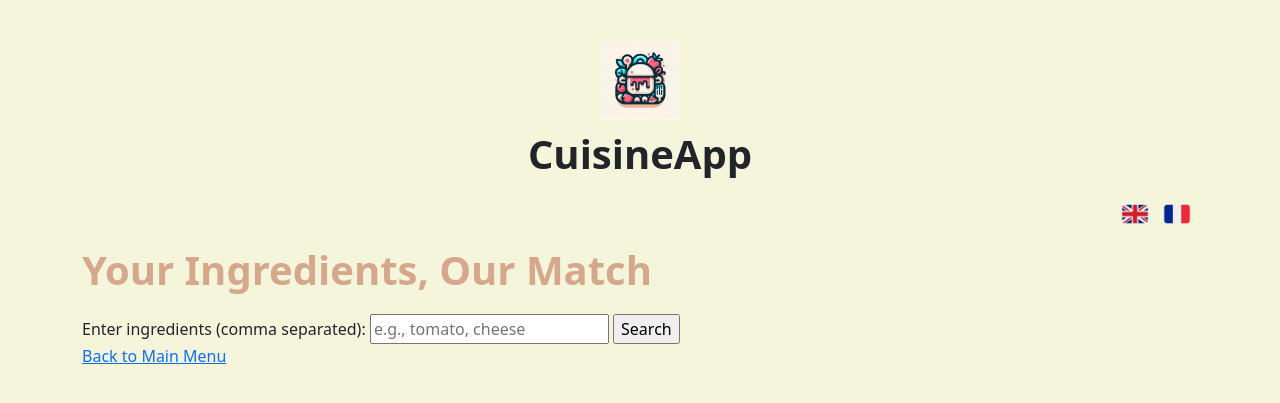
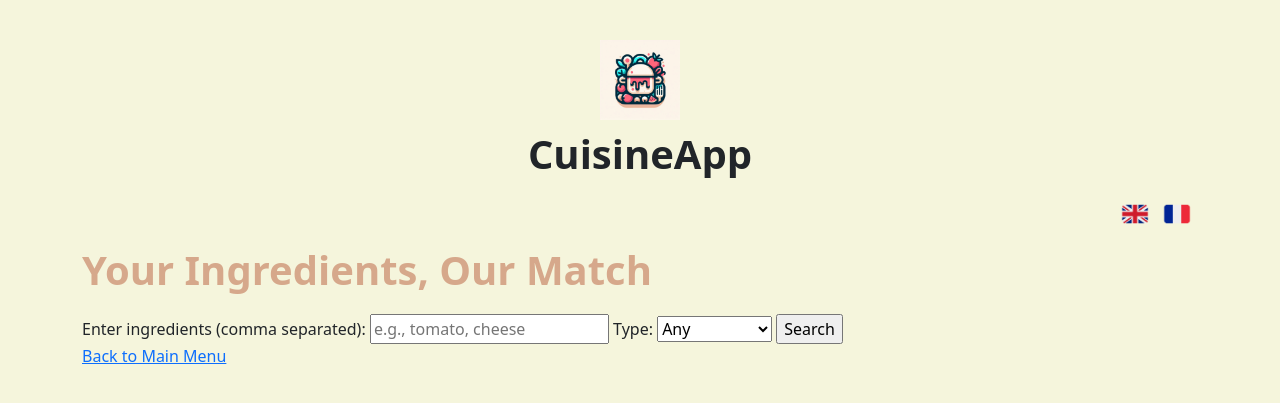
Before and after one commit to Brainscienstorm/flaskapplirecette, a Flask app: page /ingredient_search in a window 1280 px wide. Shown: the top 403 px of the page. Run offline with Flask 3, Linux system fonts and the light colour scheme; data comes from the database, SQL or seed files in the repository; both versions use the stored data as it was after the commit.

Commit message:
renewing db and adding type to search by ingredient

```diff
--- a/app.py
+++ b/app.py
@@ -219,96 +219,134 @@ def ingredient_suggestions():
 
 
 
-# Ingredient Search functionality (updated for one-at-a-time navigation)
 @app.route('/ingredient_search', methods=['GET', 'POST'])
 def ingredient_search():
     conn = get_db_connection()
 
-    # (Optional) Get autocomplete suggestions – you can remove this if you prefer not to show a list.
+    # 1. Fetch distinct types for the dropdown
+    types = conn.execute('''
+        SELECT DISTINCT nom_type_{0} AS type
+        FROM Types
+        ORDER BY 1
+    '''.format(session['lang'])).fetchall()
+
+    # (Optional) for autocomplete, if you still need it in the template
     ingredients_autocomplete = conn.execute('''
         SELECT nom_ingredient_{0} as ingredient
         FROM Ingredients
     '''.format(session['lang'])).fetchall()
 
     if request.method == 'POST':
-        # Process the submitted search form
+        # 2. Capture ingredients and type from the form
         user_ingredients = [i.strip() for i in request.form.get('ingredients', '').split(',')]
+        selected_type = request.form.get('type', 'any')
 
-        # Find matching recipes
-        recipes = []
+        # 3. Query all recipes + their ingredients + their types
         all_recipes = conn.execute('''
-            SELECT r.id, r.plat_{0} as name,
-                   GROUP_CONCAT(DISTINCT i.nom_ingredient_{0}) as ingredients
+            SELECT r.id,
+                   r.plat_{0} AS name,
+                   GROUP_CONCAT(DISTINCT i.nom_ingredient_{0}) AS ingredients,
+                   GROUP_CONCAT(DISTINCT t.nom_type_{0}) AS types
             FROM Recettes r
             JOIN RecetteIngredients ri ON r.id = ri.recette_id
-            JOIN Ingredients i ON ri.ingredient_id = i.id
+            JOIN Ingredients i        ON ri.ingredient_id = i.id
+            LEFT JOIN RecetteTypes rt ON r.id = rt.recette_id
+            LEFT JOIN Types t         ON rt.type_id = t.id
             GROUP BY r.id
         '''.format(session['lang'])).fetchall()
 
+        recipes = []
         for recipe in all_recipes:
-            recipe_ingredients = set(recipe['ingredients'].split(','))
+            if not recipe['ingredients']:
+                continue
+            recipe_ingredients = {ing.strip() for ing in recipe['ingredients'].split(',')}
             user_ingredients_set = set(user_ingredients)
+
+            # Check if there's at least some overlap in ingredients
             matches = recipe_ingredients.intersection(user_ingredients_set)
             if matches:
-                recipes.append({
-                    'id': recipe['id'],
-                    'name': recipe['name'],
-                    'match_percent': len(matches) / len(recipe_ingredients) * 100
-                })
+                # If user chose a specific type, check if it's present
+                if selected_type != 'any':
+                    # 'types' might be None if no type is associated; handle that
+                    if recipe['types']:
+                        recipe_types = {t.strip() for t in recipe['types'].split(',')}
+                        if selected_type in recipe_types:
+                            # Calculate your match percentage or any other metric
+                            match_percent = len(matches) / len(recipe_ingredients) * 100
+                            recipes.append({
+                                'id': recipe['id'],
+                                'name': recipe['name'],
+                                'match_percent': match_percent
+                            })
+                    # else: no types at all, skip
+                else:
+                    # 'any' means we don't filter by type
+                    match_percent = len(matches) / len(recipe_ingredients) * 100
+                    recipes.append({
+                        'id': recipe['id'],
+                        'name': recipe['name'],
+                        'match_percent': match_percent
+                    })
 
-        # Sort by match percentage (highest first) and limit to a maximum of 10 suggestions
+        # 4. Sort by match percentage (highest first) and limit to 10
         recipes.sort(key=lambda x: x['match_percent'], reverse=True)
         recipes = recipes[:10]
 
-        # Store the search results and initial index in the session
+        # 5. Store results & selections in session so we can navigate them
         session['ingredient_search_results'] = recipes
         session['ingredient_search_index'] = 0
         session['ingredient_search_terms'] = user_ingredients
+        session['selected_type'] = selected_type
 
         conn.close()
-        # Redirect to the GET route to display the first suggestion
         return redirect(url_for('ingredient_search'))
 
-    else:  # GET request
+    else:
+        # ----- GET request -----
+        selected_type = session.get('selected_type', 'any')
         if 'ingredient_search_results' in session:
             action = request.args.get('action')
             index = session.get('ingredient_search_index', 0)
             recipes = session['ingredient_search_results']
 
-            # Adjust the index based on the action parameter (next or previous)
+            # Handle next/prev
             if action == 'next' and index < len(recipes) - 1:
                 index += 1
             elif action == 'prev' and index > 0:
                 index -= 1
             session['ingredient_search_index'] = index
 
-            # Retrieve the current recipe details
+            # Retrieve current recipe details
             current_recipe = recipes[index]
             top_recipe = conn.execute('''
-                SELECT r.*, GROUP_CONCAT(DISTINCT t.nom_type_{0}) as types,
-                    GROUP_CONCAT(DISTINCT c.nom_categorie_{0}) as categories,
-                    r.pays_origine_{0} as country_of_origin
+                SELECT r.*,
+                       GROUP_CONCAT(DISTINCT t.nom_type_{0})         as types,
+                       GROUP_CONCAT(DISTINCT c.nom_categorie_{0})    as categories,
+                       r.pays_origine_{0}                            as country_of_origin
                 FROM Recettes r
-                LEFT JOIN RecetteTypes rt ON r.id = rt.recette_id
-                LEFT JOIN Types t ON rt.type_id = t.id
+                LEFT JOIN RecetteTypes rt     ON r.id = rt.recette_id
+                LEFT JOIN Types t             ON rt.type_id = t.id
                 LEFT JOIN RecetteCategories rc ON r.id = rc.recette_id
-                LEFT JOIN Categories c ON rc.categorie_id = c.id
+                LEFT JOIN Categories c        ON rc.categorie_id = c.id
                 WHERE r.id = ?
                 GROUP BY r.id
             '''.format(session['lang']), (current_recipe['id'],)).fetchone()
 
-
             details_ingredients = conn.execute('''
-                SELECT i.nom_ingredient_{0} as ingredient, iq.quantity_{0} as quantity
+                SELECT i.nom_ingredient_{0} as ingredient,
+                       iq.quantity_{0}       as quantity
                 FROM Ingredients i
-                JOIN RecetteIngredients ri ON i.id = ri.ingredient_id
-                LEFT JOIN IngredientQuantities iq ON i.id = iq.ingredient_id AND ri.recette_id = iq.recette_id
+                JOIN RecetteIngredients ri
+                  ON i.id = ri.ingredient_id
+                LEFT JOIN IngredientQuantities iq
+                  ON i.id = iq.ingredient_id
+                 AND ri.recette_id = iq.recette_id
                 WHERE ri.recette_id = ?
             '''.format(session['lang']), (current_recipe['id'],)).fetchall()
 
-
             instructions = conn.execute('''
-                SELECT step_number, instruction_{0} as instruction
+                SELECT step_number,
+                       instruction_{0} as instruction
                 FROM Instructions
                 WHERE recette_id = ?
                 ORDER BY step_number
@@ -317,6 +355,8 @@ def ingredient_search():
             conn.close()
             return render_template('ingredient_search.html',
                                    ingredients_list=ingredients_autocomplete,
+                                   types=types,
+                                   selected_type=selected_type,
                                    top_recipe=top_recipe,
                                    ingredients_details=details_ingredients,
                                    instructions=instructions,
@@ -324,9 +364,15 @@ def ingredient_search():
                                    current_index=index,
                                    total=len(recipes))
         else:
+            # No search done yet
             conn.close()
-            # No search has been performed yet; show the search form.
-            return render_template('ingredient_search.html', ingredients_list=ingredients_autocomplete)
+            return render_template('ingredient_search.html',
+                                   ingredients_list=ingredients_autocomplete,
+                                   types=types,
+                                   selected_type='any')
+
+
+
 
 if __name__ == '__main__':
     app.run(debug=True)
--- a/templates/ingredient_search.html
+++ b/templates/ingredient_search.html
@@ -3,18 +3,24 @@
 {% block content %}
     <h1 class="functionality-title">{{ "Your Ingredients, Our Match" if session['lang'] == 'en' else "Vos Ingrédients, Nos Recettes" }}</h1>
 
-    <!-- Search Form -->
+    <!-- Search Form (single form) -->
     <form method="POST">
+        <!-- Ingredient Field -->
         <label for="ingredients">
             {{ "Enter ingredients (comma separated):" if session['lang'] == 'en' else "Entrez les ingrédients (séparés par une virgule) :" }}
         </label>
         <input type="text" name="ingredients" id="ingredients" placeholder="{{ "e.g., tomato, cheese" if session['lang'] == 'en' else "ex. : tomate, fromage" }}">
 
-
-
-
-
-
+        <!-- Type Dropdown -->
+        <label for="type">{{ "Type" if session['lang'] == 'en' else "Type" }}:</label>
+        <select name="type" id="type">
+            <option value="any">{{ "Any" if session['lang'] == 'en' else "Tout" }}</option>
+            {% for t in types %}
+                <option value="{{ t.type }}" {% if selected_type == t.type %}selected{% endif %}>
+                    {{ t.type }}
+                </option>
+            {% endfor %}
+        </select>
 
         <input type="submit" value="{{ 'Search' if session['lang'] == 'en' else 'Rechercher' }}">
     </form>
@@ -113,5 +119,4 @@
             });
         });
     </script>
-
 {% endblock %}
```
Also changed, not shown: recettes.db.
